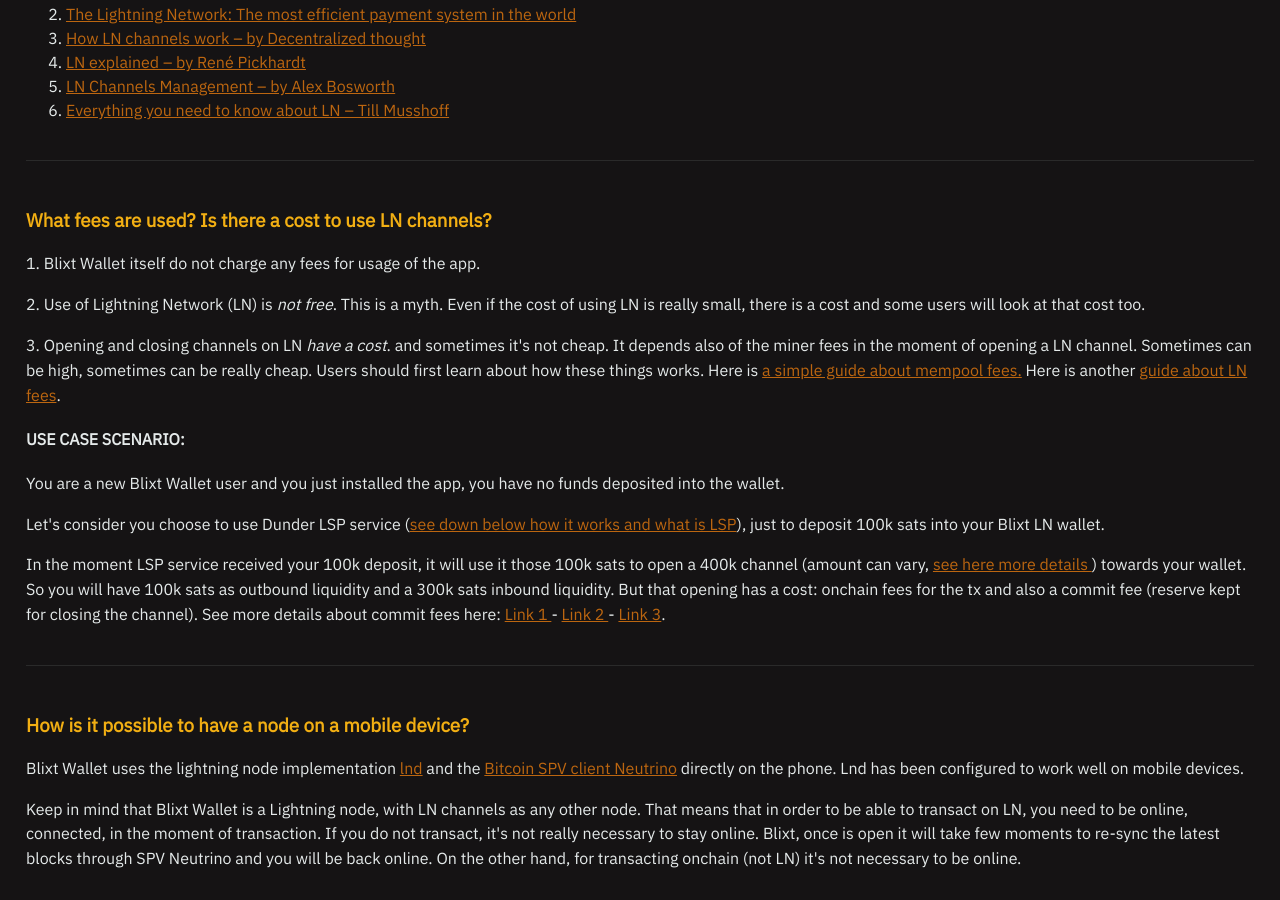
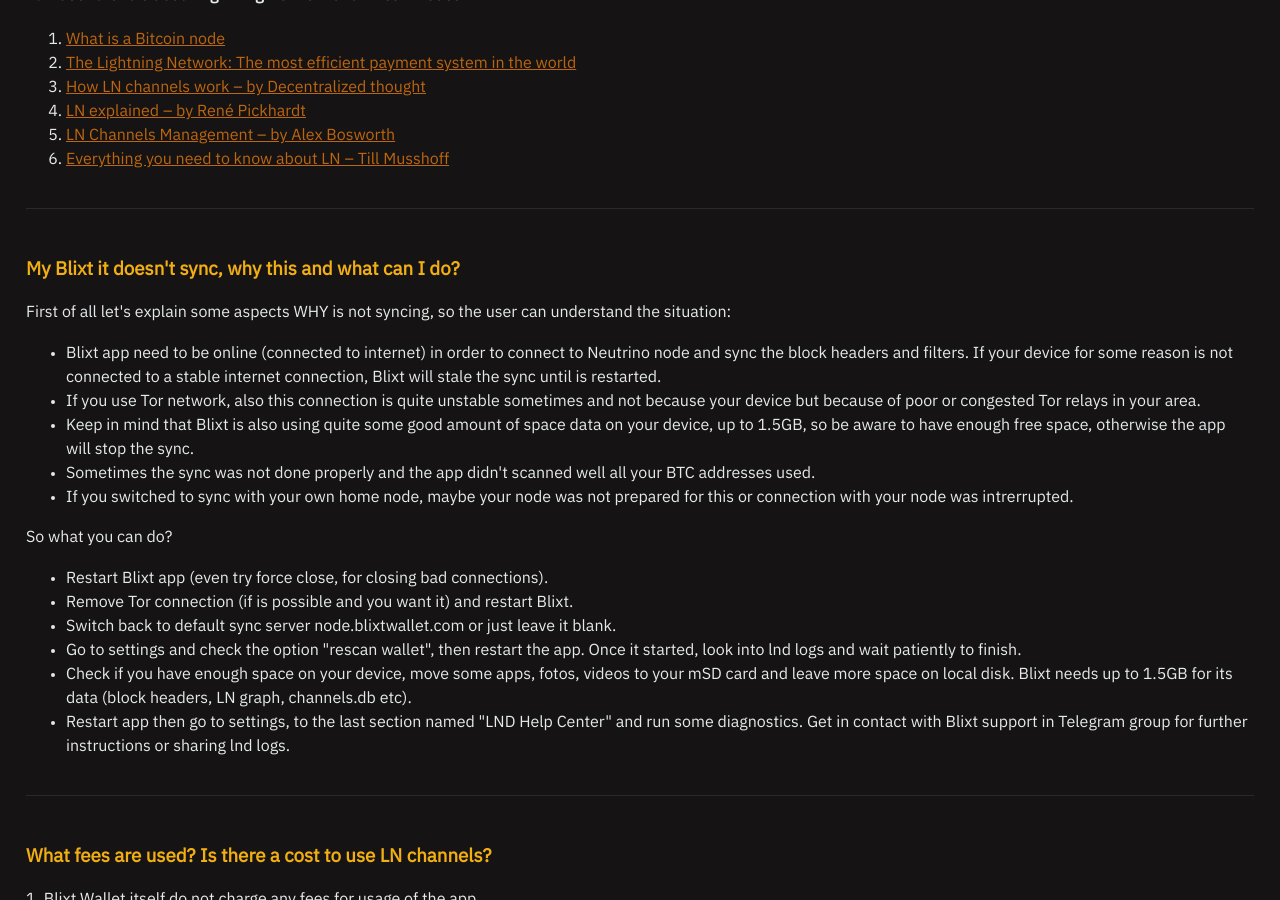
Before and after one commit to BlixtWallet/blixtwallet.github.io, a Jekyll site: the page built from faq.html, in a window 1280 px wide and 900 px high, scrolled down 1085 px. Built offline with Jekyll 4.4.1, drawn with Linux system fonts in a browser that asks for light colours; some of the changed text lies outside the part shown.

Commit message:
added 2 more questions
added no sync and restored funds

```diff
--- a/faq.html
+++ b/faq.html
@@ -28,12 +28,14 @@
     <h2>Table of Contents</h2>
     <ul>
       <li><a href="#what-is-ln">What is the Lightning Network?</a></li>
+      <li><a href="#no-sync">My Blixt it doesn't sync, why this and what can I do?</a></li>
       <li><a href="#fees">What fees are used? Is there a cost to use LN channels?</a></li>
       <li><a href="#blixt-node">How is it possible to have a node on a mobile device?</a></li>
       <li><a href="#connect-bitcoin-node">How do I connect Blixt Wallet to my own full node?</a></li>
       <li><a href="#umbrel-control">Can I remotely control an Umbrel from Blixt Wallet?</a></li>
       <li><a href="#blixt-restore">I lost my mobile phone (dead, stolen) or simply want to migrate to a new phone, what
           is the procedure?</a></li>
+      <li><a href="#restored-funds">I restored my old node using SCB file, but funds are not back to my onchain wallet</a></li>
     </ul>
   </section>
   <section id="what-is-ln">
@@ -108,6 +110,27 @@
         </a>
       </li>
     </ol>
+  </section>
+
+  <section id="no-sync">
+    <h3>My Blixt it doesn't sync, why this and what can I do?</h3>
+    <p>First of all let's explain some aspects WHY is not syncing, so the user can understand the situation:</p>
+    <ul>
+    <li>Blixt app need to be online (connected to internet) in order to connect to Neutrino node and sync the block headers and filters. If your device for some reason is not connected to a stable internet connection, Blixt will stale the sync until is restarted.</li>
+    <li>If you use Tor network, also this connection is quite unstable sometimes and not because your device but because of poor or congested Tor relays in your area.</li>
+    <li>Keep in mind that Blixt is also using quite some good amount of space data on your device, up to 1.5GB, so be aware to have enough free space, otherwise the app will stop the sync.</li>
+    <li>Sometimes the sync was not done properly and the app didn't scanned well all your BTC addresses used.</li>
+    <li>If you switched to sync with your own home node, maybe your node was not prepared for this or connection with your node was intrerrupted.</li>
+    </ul>
+    <p>So what you can do?</p>
+    <ul>
+    <li>Restart Blixt app (even try force close, for closing bad connections).</li>
+    <li>Remove Tor connection (if is possible and you want it) and restart Blixt.</li>
+    <li>Switch back to default sync server node.blixtwallet.com or just leave it blank.</li>
+    <li>Go to settings and check the option "rescan wallet", then restart the app. Once it started, look into lnd logs and wait patiently to finish.</li>
+    <li>Check if you have enough space on your device, move some apps, fotos, videos to your mSD card and leave more space on local disk. Blixt needs up to 1.5GB for its data (block headers, LN graph, channels.db etc).</li>
+    <li>Restart app then go to settings, to the last section named "LND Help Center" and run some diagnostics. Get in contact with Blixt support in Telegram group for further instructions or sharing lnd logs.</li>
+    <ul>
   </section>
 
   <section id="fees">
@@ -552,5 +575,24 @@
       </p>
     </details>
   </section>
+
+  <section id="restored-funds">
+    <h3>I restored my old node using SCB file, but funds are not back to my onchain wallet</h3>
+      </summary>
+      <p>OK, I had a dead previous node and I used the restore procedure, using the SCB backup channels file into Blixt.
+      I wait for the channels to be closed, but funds are not back into my onchain wallet. What can I do?
+      </p>
+      <p>Usually there are few possible scenarios for closing channels:</p>
+      <ul>
+      <li>A normal "cooperative close" channels usually takes few blocks (no more than 40), if both peers are online. Then everything goes smooth and fast.</li>
+      <li>If the other peer of the channel is not online then the closure task enter in force close. This could take at least 144 blocks until funds are released from the lock time. Check on mempool that locktime for the closing tx.</li>
+      <li>If a normal closure get stuck, for many reasons, mainly bad connectivity, then once all the rest of the channels already entered into "waiting to close" state, you could repeat the process, to push again the closure of remaining stuck channels.</li>
+      </ul>
+      <p>Once all the channels are initiated into "closing", wait patiently. This process takes time.
+      If you see that on mempool the tx had released the funds, then check into your onchain wallet. If funds are still not there, means that the lnd wallet have to rescan previous addresses and refresh the wallet history. Some UTXOs are linked to "anchor outputs" so are more complicated to get back onchain, depends one to each others.</p>
+      <p>So when you see that all channels are closed, go to Blixt - Settings - donw to the last section that says "rescan wallet". Activate it and restart app (if is not doing automatically).</p>
+      <p>Only when the lnd is initiated, the rescan take place. Be patient and check the lnd logs (see also in Settings - lnd logs). You will read in there how is scaning a bunch of blocks at once for your restored addresses. Once the process is finished, your should see the funds in onchain.</p>
+      <p>Try to keep active the Blixt app during this process. If is intrerrupted, you will have to restart agaiun to trigger it.</p>
+  </section>
   -->
 </article>
```
